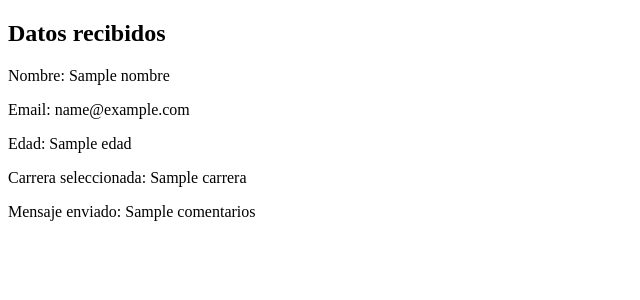
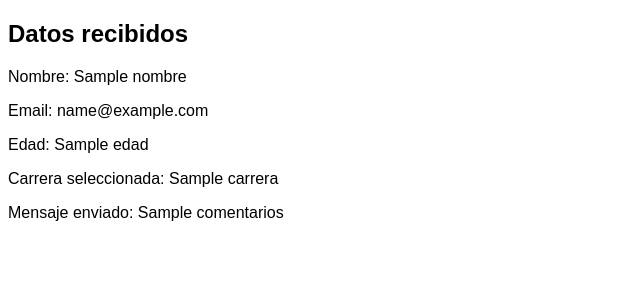
Before and after one commit to matias-ac/tp-desarrollo-nube-flask-jinja2, a Flask app: template templates/resultado.html in a window 1280 px wide. Shown: the top 300 px of the page, without its empty margins (0-640 px from the left). Run offline with Flask 3, Linux system fonts and the light colour scheme; the template is opened without the code that fills it: most values are stand-ins (such as "Sample title", 1, 10 or a date in 2020).

Commit message:
agrega estilos basicos para resultado

```diff
--- a/app.py
+++ b/app.py
@@ -76,7 +76,7 @@ def formulario():
             email=email,
             edad=edad,
             carrera=CARRERAS[carrera],
-            comenarios=comentarios,
+            comentarios=comentarios,
         )
     return render_template("formulario.html")
 
--- a/static/css/styles.css
+++ b/static/css/styles.css
@@ -1,3 +1,5 @@
+/* -- Estilos del Formulario -- */
+
 .error {
   color: red;
   display: block;
@@ -8,6 +10,10 @@
 form {
   max-width: 450px;
   margin: 20px 0;
+}
+
+h2, label, small {
+  font-family: sans-serif;
 }
 
 label, input, select, textarea, button, small {
@@ -45,3 +51,15 @@ button {
 button:hover {
   background-color: #0056b3
 }
+
+/* -- Estilos del Resultado -- */
+
+.resultado {
+  max-width: 450px;
+  margin: 20px 0;
+}
+
+.resultado p {
+  font-family: sans-serif;
+  font-size: 1rem;
+}
--- a/templates/resultado.html
+++ b/templates/resultado.html
@@ -1,10 +1,12 @@
 {% extends 'base.html' %}
 
 {% block content %}
+<div class="resultado">
   <h2>Datos recibidos</h2>
   <p>Nombre: {{ nombre }}</p>
   <p>Email: {{ email }}</p>
   <p>Edad: {{ edad }}</p>
   <p>Carrera seleccionada: {{ carrera }}</p>
   <p>Mensaje enviado: {{ comentarios }}</p>
+</div>
 {% endblock %}
```
Lines whose indentation alone changed are shown as unchanged.
